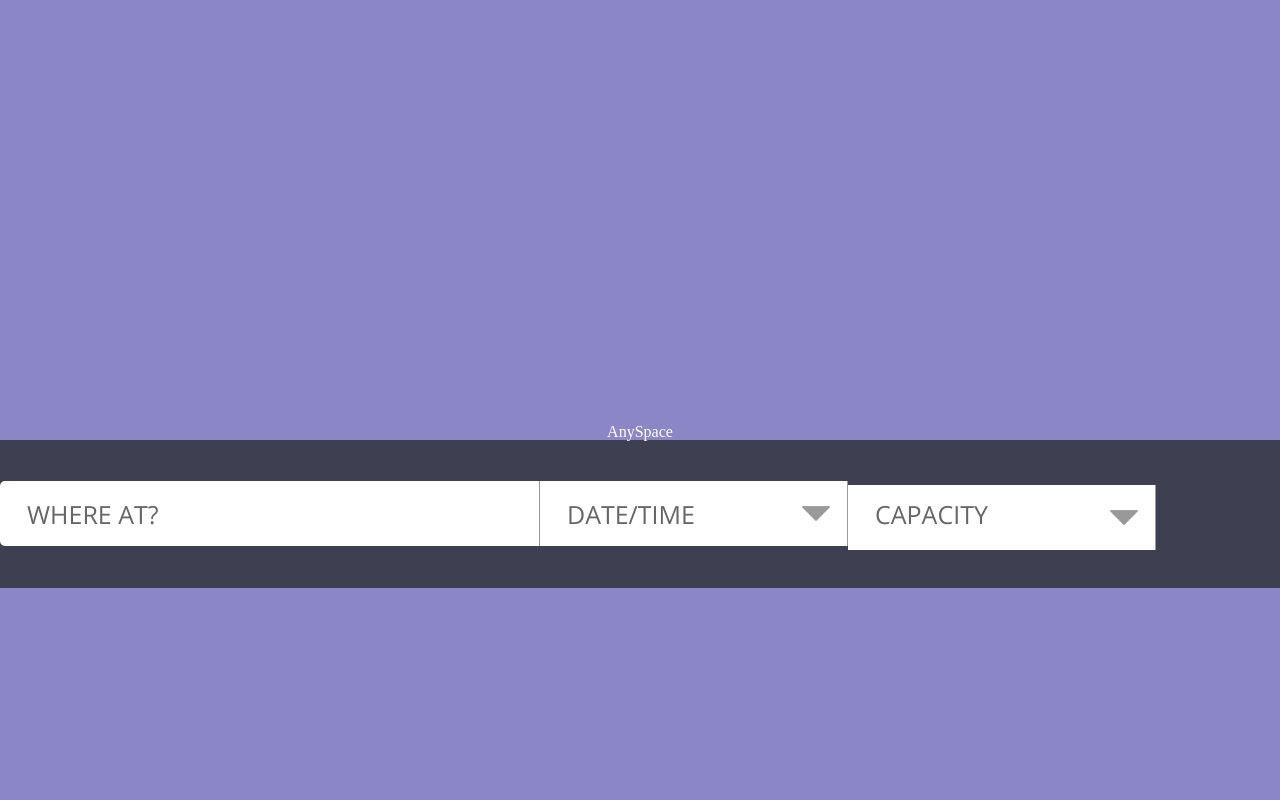
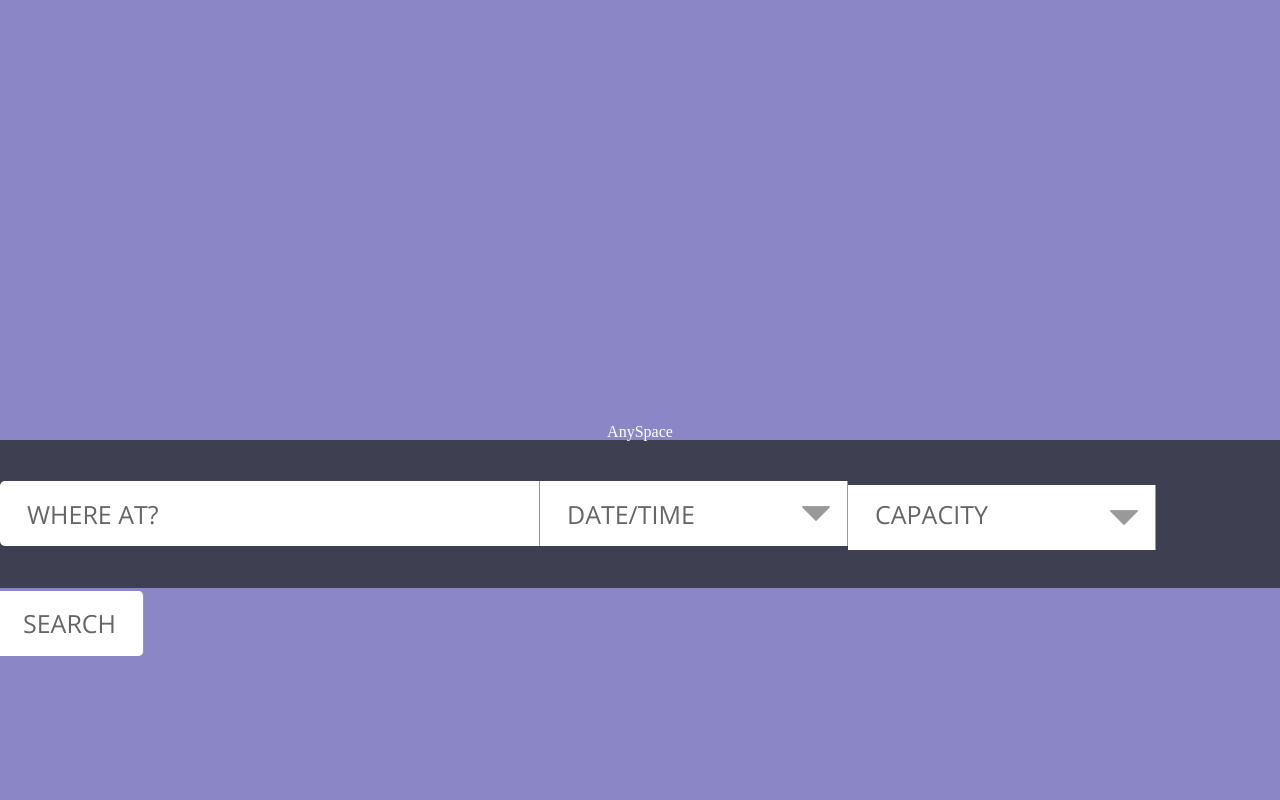
Before and after one commit to getAnySpace/Front-End, a PHP site: page / in a window 1280 px wide. Run offline with PHP 8.4, Linux system fonts and the light colour scheme.

Commit message:
Search content all added

```diff
--- a/css/style.css
+++ b/css/style.css
@@ -64,7 +64,7 @@ a,abbr,acronym,address,applet,article,aside,audio,b,big,blockquote,body,canvas,c
 	height: 148px;
 }
 
-#search input[type="text"], #search select {
+#search input, #search select {
 	background-color: #ffffff;
 	height: 65px;
 	border: none;
@@ -94,6 +94,10 @@ a,abbr,acronym,address,applet,article,aside,audio,b,big,blockquote,body,canvas,c
 	width: 308px;	/* temporary to line up with datetimepicker */
 	background: #ffffff url("../images/select-arrow.png") no-repeat right;
 }
+#search input[type="submit"] {
+	border-radius: 0 5px 5px 0;
+	padding-top: 15px;
+}
 
 
 #search input[type="text"]::-webkit-input-placeholder {
--- a/index.php
+++ b/index.php
@@ -10,7 +10,6 @@
 
 		<!-- FONTS -->
 		<link href='https://fonts.googleapis.com/css?family=Open+Sans' rel='stylesheet' type='text/css'>
-		<!--<link rel="stylesheet" href="//maxcdn.bootstrapcdn.com/font-awesome/4.3.0/css/font-awesome.min.css">-->
 
 		<!-- JAVASCRIPT SCRIPTS -->
 		<script src="https://ajax.googleapis.com/ajax/libs/jquery/1.12.3/jquery.min.js"></script>
@@ -47,6 +46,7 @@
 							<option>71-100</option>
 							<option>100+</option>
 						</select>
+						<input type="submit" value="Search"/>
 					</form>
 				</div>
 			</div>
```
